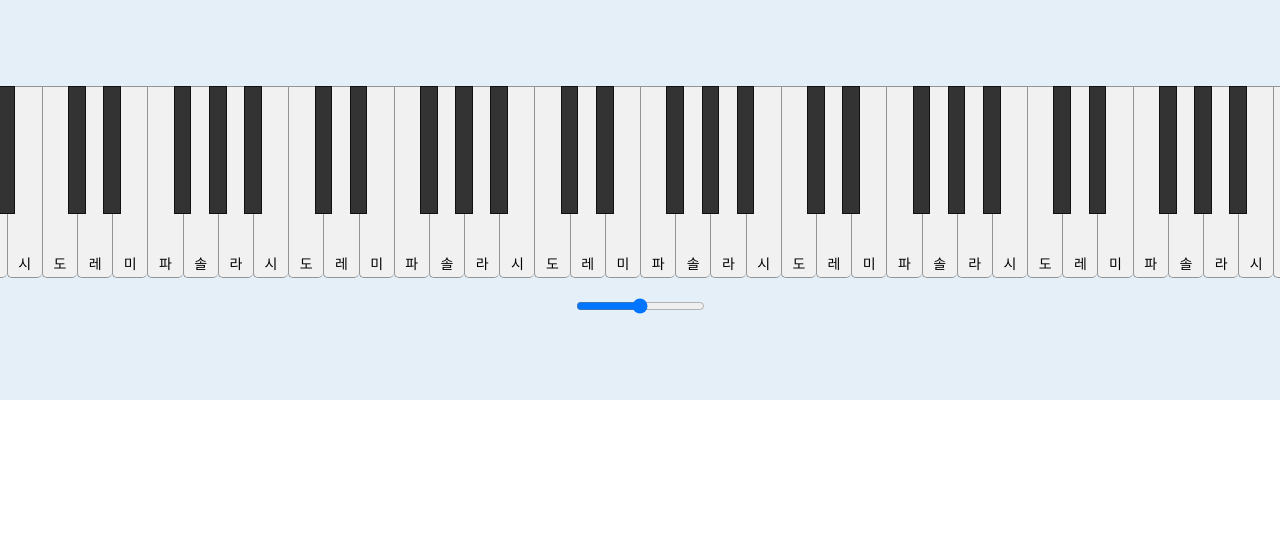
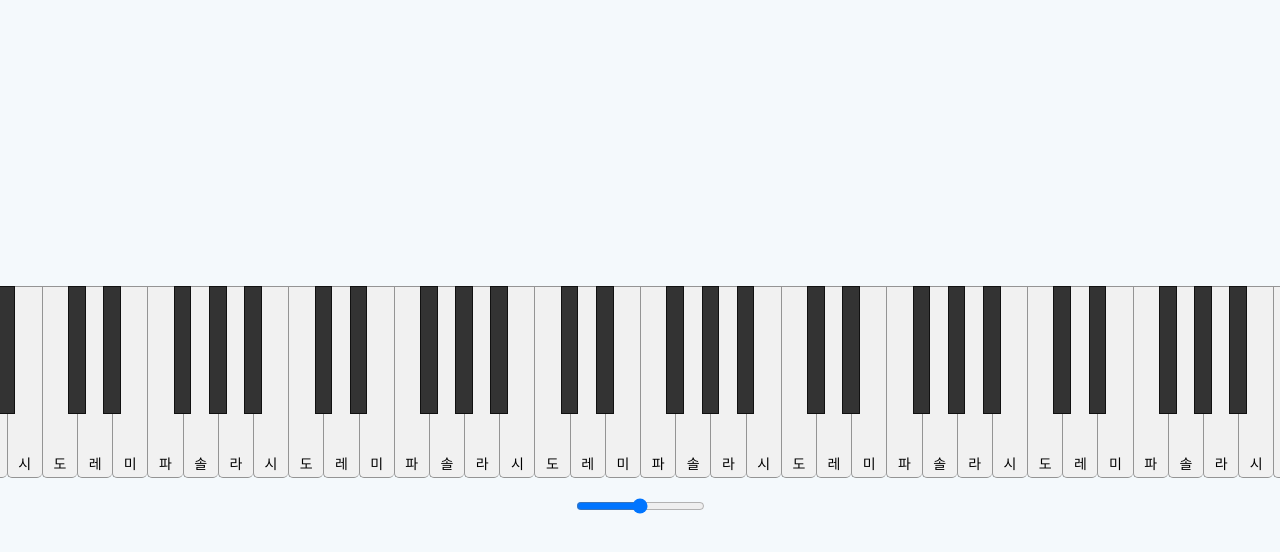
Before and after one commit to SkyLightQP/socketpiano-frontend, a React (Create React App) app: page / in a window 1280 px wide. Shown: the top 552 px of the page. Built offline with nearby package versions, Linux system fonts and the light colour scheme; no server answers; a web font is replaced by a local one.

Commit message:
feat: implement Background component

```diff
--- /dev/null
+++ b/src/components/Background/index.tsx
@@ -0,0 +1,18 @@
+import styled from '@emotion/styled';
+
+type ColorProps<T> = T extends string ? `#${T}` : never;
+
+const Background = styled.div<{ color: ColorProps<string> }>`
+  position: fixed;
+  top: 0;
+  left: 0;
+
+  width: 100vw;
+  height: 100vh;
+
+  background-color: ${({ color }) => color};
+
+  z-index: -10;
+`;
+
+export default Background;
--- a/src/index.tsx
+++ b/src/index.tsx
@@ -2,11 +2,13 @@ import React from 'react';
 import ReactDOM from 'react-dom';
 import GlobalStyle from './styles/GlobalStyle';
 import MainPage from './pages/MainPage';
+import Background from './components/Background';
 
 ReactDOM.render(
   <React.StrictMode>
     <GlobalStyle />
     <MainPage />
+    <Background color="#f4f9fc" />
   </React.StrictMode>,
   document.getElementById('root')
 );
--- a/src/pages/MainPage.tsx
+++ b/src/pages/MainPage.tsx
@@ -8,8 +8,6 @@ import { BlackBar, WhiteBar } from '../components/PianoBar';
 import { getKoreanNoteByEnglish } from '../Util';
 
 const Container = styled.div`
-  background-color: #e5eff8;
-
   display: flex;
   flex-direction: column;
 
@@ -17,7 +15,7 @@ const Container = styled.div`
   align-items: center;
 
   width: 100vw;
-  height: 400px;
+  height: 100vh;
 `;
 
 const PianoContainer = styled.div`
```
